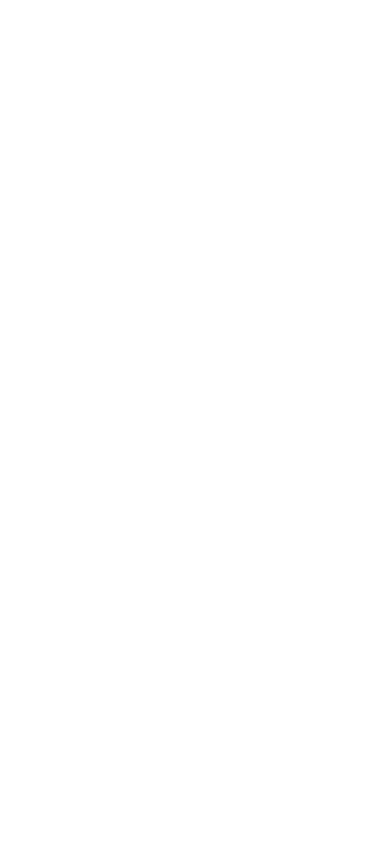
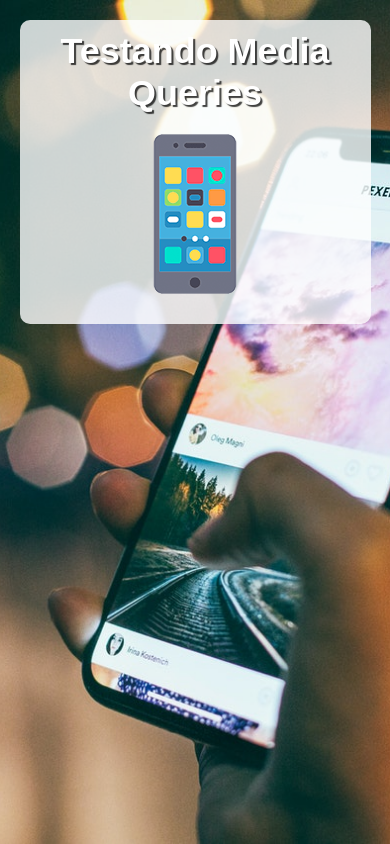
Before and after one commit to Phaionner/html-css, a plain HTML site: page Modulo 4/ex026.html/mq004/index.html in a window 390 px wide. Drawn offline with Linux system fonts and the light colour scheme; files that its build step writes are made by us from their sources.

Commit message:
mobile first

```diff
--- /dev/null
+++ b/Modulo 4/ex026.html/mq004/estilos/media-query.css
@@ -0,0 +1,3 @@
+@charset "UTF-8";
+
+/* Todas as demais mídias */
--- /dev/null
+++ b/Modulo 4/ex026.html/mq004/estilos/style.css
@@ -0,0 +1,48 @@
+@charset "UTF-8";
+
+/* Versão Monile First */
+
+* {
+    font-family: Arial, Helvetica, sans-serif;
+    font-size: 1.2em;
+    margin: 0px;
+    padding: 0px;
+    box-sizing: border-box;
+}
+
+html {
+    height: 100vh;
+}
+
+body {
+    background: black url(../imagens/back-phone.jpg) no-repeat;
+    background-size: cover;
+    background-position: center center;
+}
+
+main {
+    background-color: rgba(255, 255, 255, 0.795);
+    width: 90vw;
+    margin: auto;
+    margin-top: 20px;
+    border-radius: 10px;
+    padding: 10px;
+}
+
+h1 {
+    text-align: center;
+    color: white;
+    text-shadow: 2px 2px 1px rgba(0, 0, 0, 0.74);
+    font-size: 1.3em;
+}
+
+img {
+    display: block;
+    margin: auto;
+}
+
+img#phone { display: block;}
+img#tablet { display: none;}
+img#pc { display: none;}
+img#tv { display: none;}
+img#print { display: none;}
--- a/Modulo 4/ex026.html/mq004/index.html
+++ b/Modulo 4/ex026.html/mq004/index.html
@@ -4,8 +4,18 @@
     <meta charset="UTF-8">
     <meta name="viewport" content="width=device-width, initial-scale=1.0">
     <title>Media Query</title>
+    <link rel="stylesheet" href="estilos/style.css" media="all">
+    <link rel="stylesheet" href="style.css" media="print">
+    <link rel="stylesheet" href="estilos/media-query.css">
 </head>
 <body>
-
+    <main>
+        <h1>Testando Media Queries</h1>
+        <img id="phone" src="imagens/icon-phone.png" alt="Acessando via smartphone">
+        <img id="tablet" src="imagens/icon-tablet.png" alt="Acessando via tablet">
+        <img id="pc" src="imagens/icon-pc.png" alt="Vesão para desktop">
+        <img id="tv" src="imagens/icon-tv.png" alt="Versão para TV">
+        <img id="print" src="imagens/icon-print.png" alt="Versão para impressão">
+    </main>
 </body>
 </html>
```
